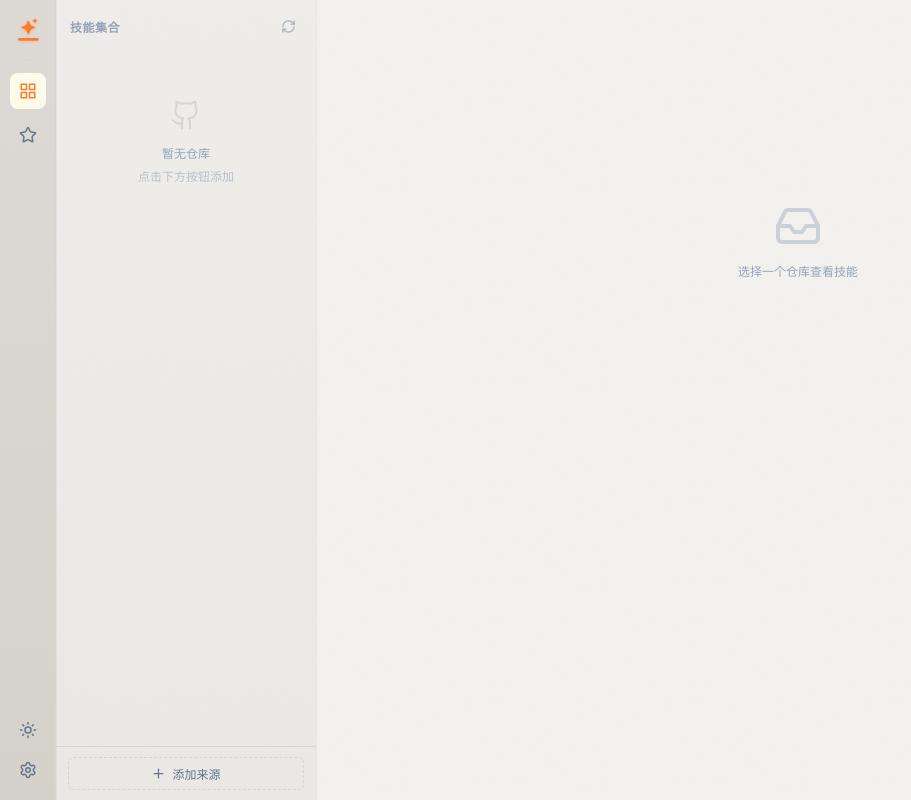
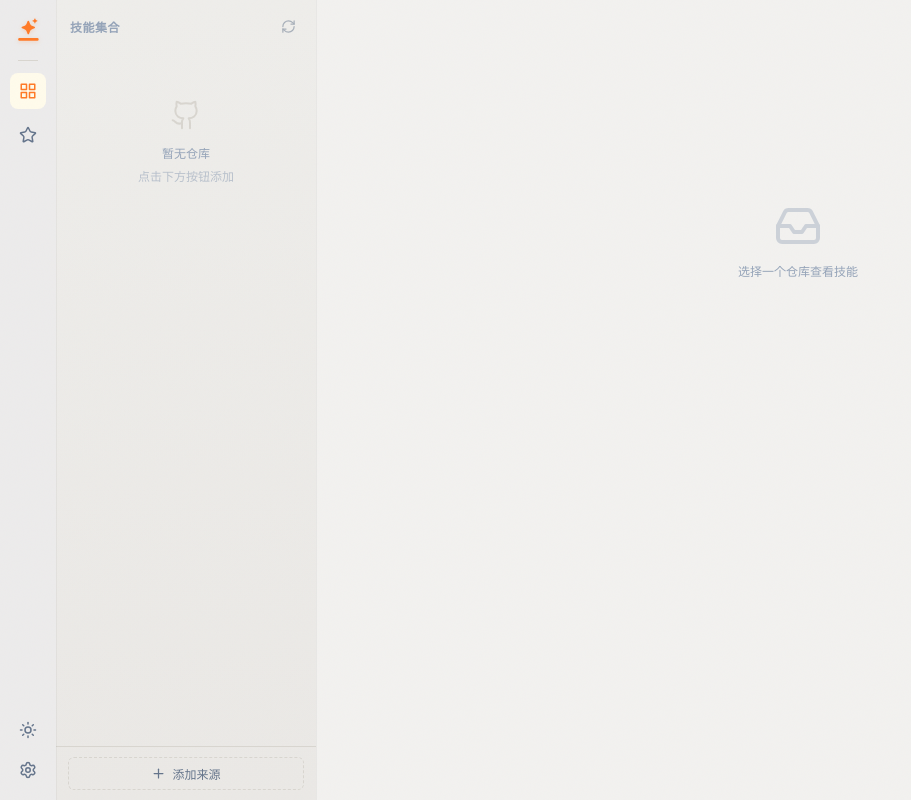
Before and after one commit to satrong/skills-manager, a Vue app: page / in a window 1280 px wide. Shown: the whole page, without its empty margins (0-911 px from the left). Built offline with nearby package versions, Linux system fonts and the light colour scheme.

Commit message:
style(IconRail): 调整侧边栏背景与边框样式
- 将侧边栏背景由渐变色改为纯色
- 移除侧边栏右侧边框以优化视觉效果

```diff
--- a/src/assets/theme.css
+++ b/src/assets/theme.css
@@ -22,7 +22,7 @@
   --danger-light: #fef2f2;
   --success: #16a34a;
   --success-light: #f0fdf4;
-  --rail-bg: linear-gradient(180deg, #dddad5 0%, #d5d2cc 100%);
+  --rail-bg: #ecebeb;
   --panel-bg: linear-gradient(180deg, #eeedea 0%, #eae8e5 100%);
   --content-bg: #F2F1EF;
   --card-bg: rgba(255, 255, 255, 0.75);
--- a/src/components/IconRail.vue
+++ b/src/components/IconRail.vue
@@ -72,7 +72,7 @@ const themeTitle = {
   min-width: 56px;
   height: 100%;
   background: var(--rail-bg);
-  border-right: 1px solid var(--border);
+
   box-shadow: var(--panel-shadow);
   display: flex;
   flex-direction: column;
```
